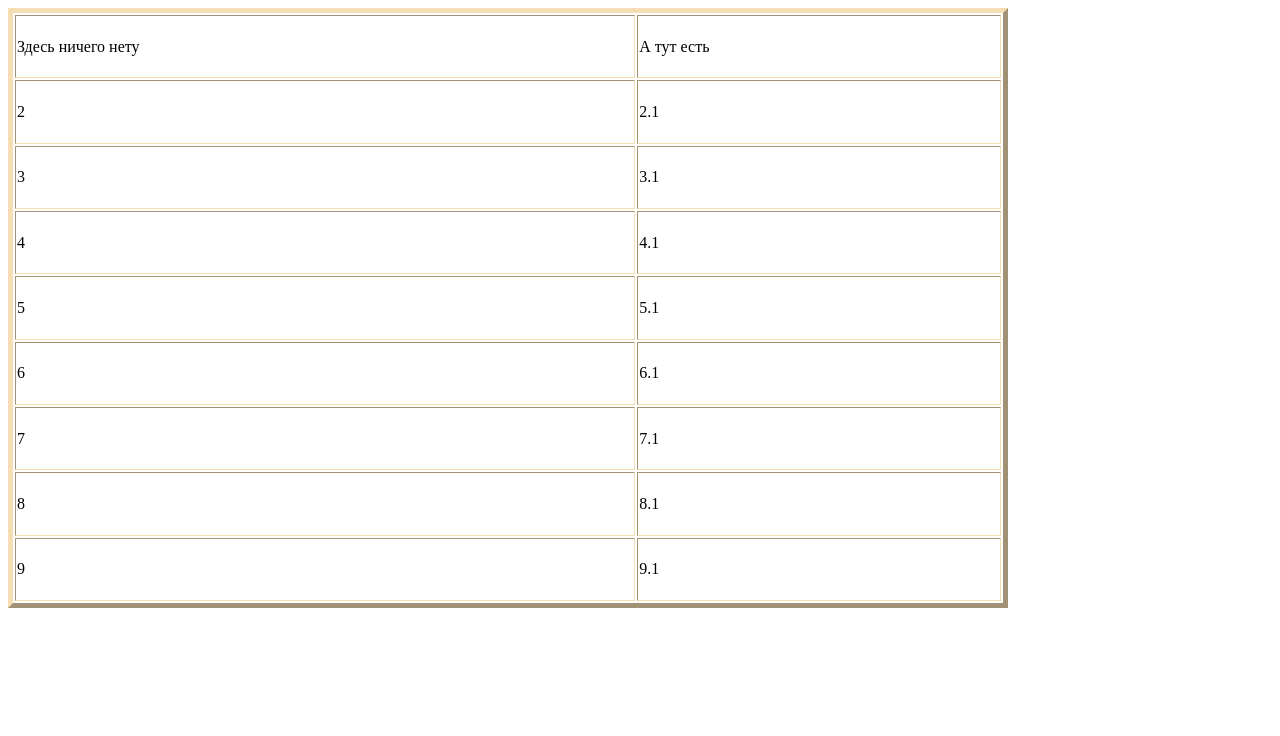
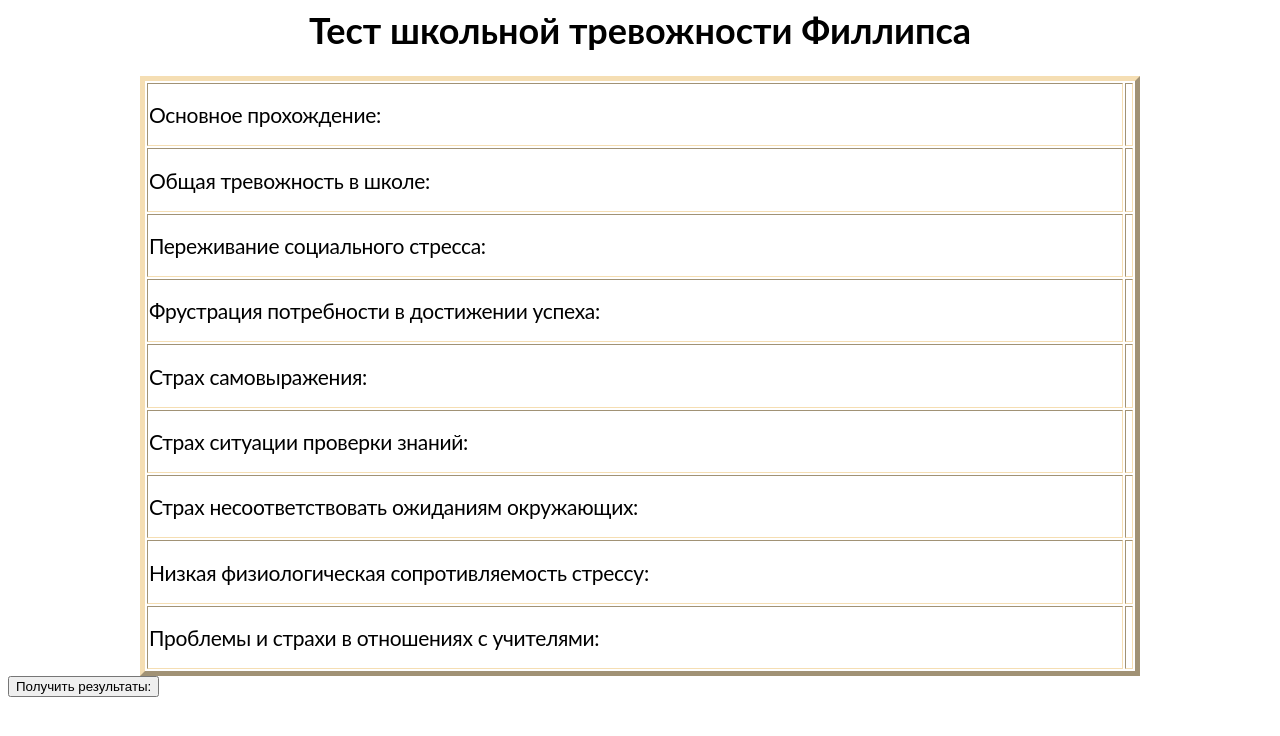
Before and after one commit to DigitalSamuraiDTM/first_web_with_Django, a Django app: page /main/FilipsTest/results/ in a window 1280 px wide. Shown: the top 736 px of the page. Run offline with Django 3.2, Linux system fonts and the light colour scheme.

Commit message:
font-size,html

```diff
--- a/subs/static/subs/other_style.css
+++ b/subs/static/subs/other_style.css
@@ -19,6 +19,7 @@
     padding: 10px;
     border: outset wheat;
 }
+
 #button_test_filips_yes{
     position: relative;
     left: 100px;
@@ -32,9 +33,11 @@
     font-size: 17px;
     font-family: "Lato", sans-serif;
 }
+
 #button_test_filips_yes:hover{
     background:burlywood ;
 }
+
 #button_test_filips_no{
     position: relative;
     left: 540px;
@@ -49,9 +52,11 @@
     font-family: "Lato", sans-serif;
 
 }
+
 #button_test_filips_no:hover{
     background: burlywood;
 }
+
 #button_filips_div{
     position: absolute;
     top: 370px;
@@ -65,22 +70,37 @@
     font-variant: small-caps;
     font-size: 25px;
 }
+
+#final_results_table_filips {
+    margin: auto;
+
+}
+
 #filip_text_test{
     text-align: center;
     font-family: "Lato", sans-serif;
     letter-spacing: -0.3px;
     font-size: 23px;
 }
+
 #title_filips{
     text-align: center;
     font-family: "Lato", sans-serif;
     font-size: 36px;
 }
+
 #title_filips2{
     text-align: center;
     font-family: "Lato", sans-serif;
-    font-size: 31px;
+    font-size: 36px;
 }
+
+#title_filips3{
+    text-align: center;
+    font-family: "Lato", sans-serif;
+    font-size: 36px;
+}
+
 #block_start_text{
     width: 940px;
     height: 215px;
@@ -89,11 +109,13 @@
     margin-top: 170px;
     border: outset wheat;
 }
+
 #start_test_text{
     text-align: center;
     font-size: 20px;
     font-family: "Lato", sans-serif;
 }
+
 #button_to_test_filips{
     position: relative;
     left: 350px;
@@ -107,10 +129,20 @@
     font-size: 17px;
     font-family: "Lato", sans-serif;
 }
+
 #button_to_test_filips:hover{
     background: burlywood;
 }
-#rezults_table_filips {
-    position: absolute;
-    left: 100px;
+
+#res1, #res2, #res3, #res4, #res5, #res6, #res7, #res8, #res9{
+    font-family: "Lato", sans-serif;
+    letter-spacing: -0.3px;
+    font-size: 21px;
 }
+
+#main_result_filips, #anxiety_in_school, #social_fear, #frustration, #fear_self_expression, #fear_situation_to_check,
+#fear_not_waiting_social, #low_resistance_stress, #problems_and_fears_with_teachers{
+    font-family: "Lato", sans-serif;
+    letter-spacing: -0.3px;
+    font-size: 20px;
+}
--- a/subs/templates/subs/test_filips/rezults.html
+++ b/subs/templates/subs/test_filips/rezults.html
@@ -2,109 +2,101 @@
 <html lang="en">
 <head>
     <script type="text/javascript" src = "{% static 'subs/scripts.js' %}"></script>
+    <link  rel="stylesheet" type="text/css" href="{% static 'subs/other_style.css' %}" />
     <meta charset="UTF-8">
     <title>Результаты прохождения теста</title>
 </head>
 <body>
-  <!--  <ul>
-        <li id="main_result_filips"></li>
-        <li id="anxiety_in_school"></li>
-        <li id="social_fear"></li>
-        <li id="frustration"></li>
-        <li id="fear_self_expressions"></li>
-        <li id="fear_situation_to_check"></li>
-        <li id="fear_not_waiting_social"></li>
-        <li id="low_resistance_stress"></li>
-        <li id="problems_and_fears_with_teachers"></li>
-    </ul>
-    <form>
-        <input type="button" value="Получить результаты:" onclick=give_results_filips()>
-    </form> -->
-    <div id="rezults_table_filips">
-        <table   border="5" style=" border-color: wheat; width: 1000px; height: 600px; border-style:outset">
+     <h1 id="title_filips3">Тест школьной тревожности Филлипса</h1>
+
+
+        <table   border="5" style=" border-color: wheat; width: 1000px; height: 600px; border-style:outset; margin: auto">
 
                 <tr>
                     <td>
-                        <p> Здесь ничего нету</p>
+                        <p id="res1">Основное прохождение: </p>
                     </td>
                     <td>
-                        <p>А тут есть</p>
+                        <p id="main_result_filips"></p>
                     </td>
                 </tr>
 
                 <tr>
                     <td>
-                        <p>2</p>
+                        <p id="res2">Общая тревожность в школе: </p>
                     </td>
                     <td>
-                        <p>2.1</p>
+                        <p id="anxiety_in_school"></p>
                     </td>
                 </tr>
 
                 <tr>
                     <td>
-                        <p>3</p>
+                        <p id="res3">Переживание социального стресса: </p>
                     </td>
                     <td>
-                        <p>3.1</p>
+                        <p id="social_fear"></p>
                     </td>
                 </tr>
 
                 <tr>
                     <td>
-                        <p>4</p>
+                        <p id="res4">Фрустрация потребности в достижении успеха: </p>
                     </td>
                     <td>
-                        <p>4.1</p>
+                        <p id="frustration"></p>
                     </td>
                 </tr>
 
                 <tr>
                     <td>
-                        <p>5</p>
+                        <p id="res5">Страх самовыражения: </p>
                     </td>
                     <td>
-                        <p>5.1</p>
+                        <p id="fear_self_expression"></p>
                     </td>
                 </tr>
 
                 <tr>
                     <td>
-                        <p>6</p>
+                        <p id="res6">Страх ситуации проверки знаний: </p>
                     </td>
                     <td>
-                        <p>6.1</p>
+                        <p id="fear_situation_to_check"></p>
                     </td>
                 </tr>
 
                 <tr>
                     <td>
-                        <p>7</p>
+                        <p id="res7">Страх несоответствовать ожиданиям окружающих: </p>
                     </td>
                     <td>
-                        <p>7.1</p>
+                        <p id="fear_not_waiting_social"></p>
                     </td>
                 </tr>
 
                 <tr>
                     <td>
-                        <p>8</p>
+                        <p id="res8">Низкая физиологическая сопротивляемость стрессу: </p>
                     </td>
                     <td>
-                        <p>8.1</p>
+                        <p id="low_resistance_stress"></p>
                     </td>
                 </tr>
 
                 <tr>
                     <td>
-                        <p>9</p>
+                        <p id="res9">Проблемы и страхи в отношениях с учителями: </p>
                     </td>
                     <td>
-                        <p>9.1</p>
+                        <p id="problems_and_fears_with_teachers"></p>
                     </td>
                 </tr>
 
         </table>
-    </div>
+   <form>
+        <input type="button" value="Получить результаты:" onclick=give_results_filips()>
+   </form>
+
 </body>
 </html>
--- a/subs/templates/subs/test_filips/start.html
+++ b/subs/templates/subs/test_filips/start.html
@@ -13,10 +13,9 @@
 
             <div id="block_start_text">
                 <p id="start_test_text">
-                    Ребята, сейчас вам будет предложен опросник, который состоит из вопросов о том, как вы чувствуете себя в школе.
+                    Приветствую вас! Сейчас вам будет предложен опросник, который состоит из вопросов о том, как вы чувствуете себя в школе.
                     Старайтесь отвечать искренне и правдиво, Здесь нет правильных или неправильных, хороших или плохих ответов.
-                    Но листе для ответов сверху напишите свое имя, фамилию и класс.
-                    Отвечая на вопрос, записывайте его номер и ответ «+», если вы согласны и ним, и «-», если не согласны.
+                    Отвечая на вопрос, выбирайте <b>Да</b>, если согласны с утверждением и <b>Нет</b>, если вы не согласны с данным утверждением и оно не про вас.
                 </p>
                 <input id="button_to_test_filips" type="button" value="Начать тестирование" onclick=to_test_filips()>
             </div>
```
Also changed, not shown: subs/static/subs/scripts.js (+34 -19 lines).
